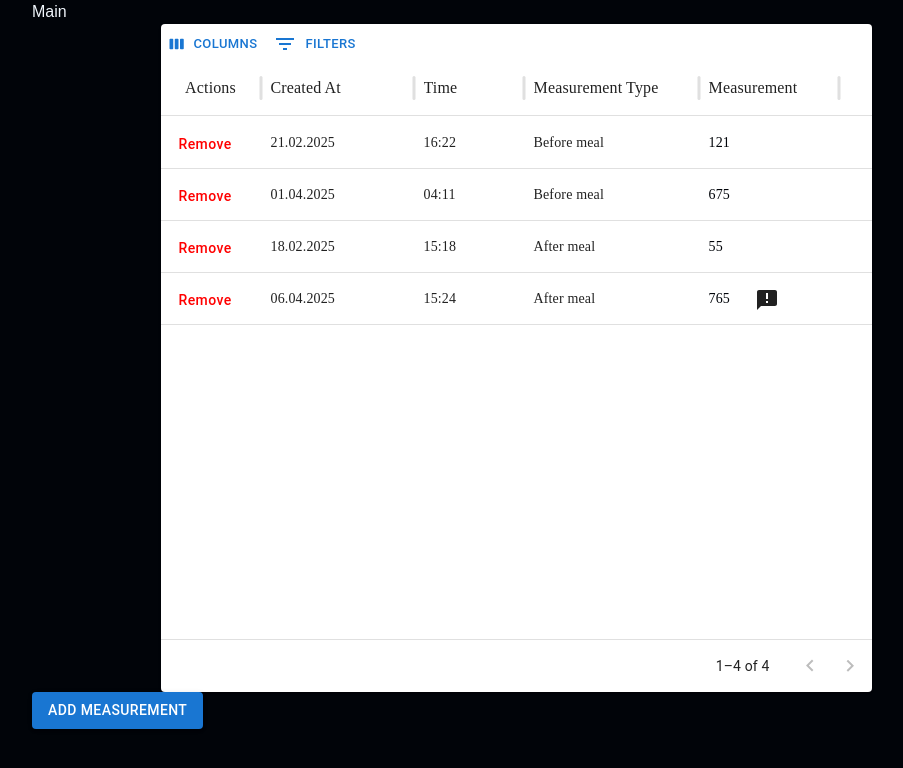
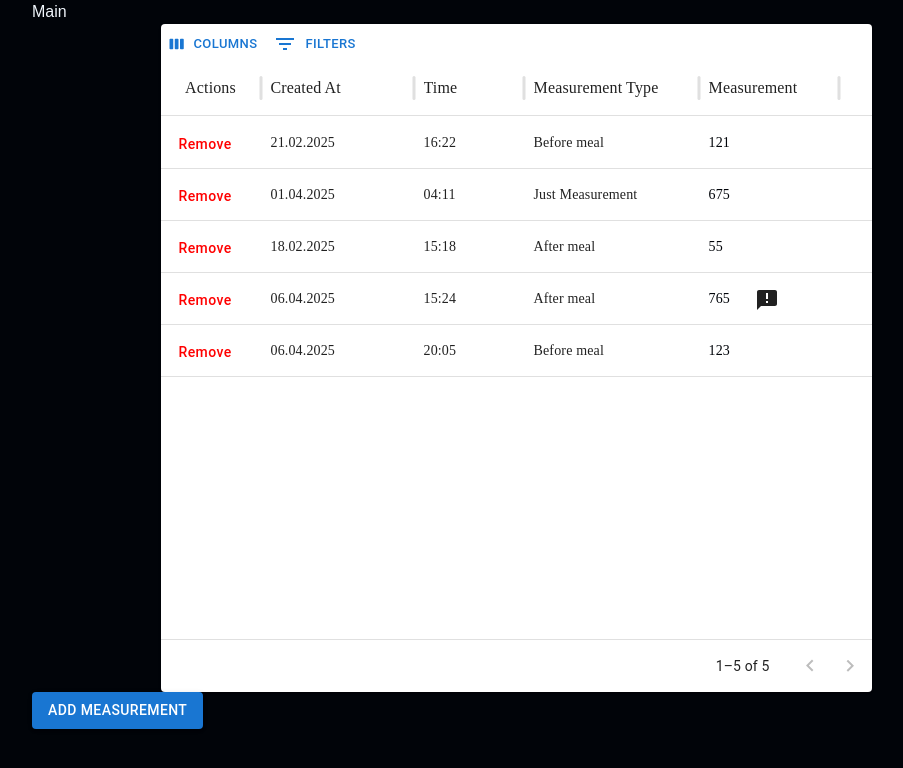
Before and after one commit to Vladislav-096/blood-sugar-monitoring-diary, a React (Vite) app: page / in a window 1280 px wide. Shown: the top 768 px of the page, without its empty margins (124-1027 px from the left). Built offline with nearby package versions, Linux system fonts and the light colour scheme; data requests are answered from the project's data file; a web font is replaced by a local one.

Commit message:
fix: table sells editing

```diff
--- a/db.json
+++ b/db.json
@@ -19,15 +19,15 @@
     {
       "id": "0196038b-de1d-74cb-a582-706edd93dec3",
       "createdAt": 1743541200,
-      "updatedAt": 1743942356,
+      "updatedAt": 1743959215,
       "time": "04:11",
-      "typeOfMeasurement": "1",
+      "typeOfMeasurement": "3",
       "measurement": 675
     },
     {
       "id": "01960b09-f0c9-71da-afc3-a7388c6d1aeb",
       "createdAt": 1739912400,
-      "updatedAt": 1743956006,
+      "updatedAt": 1743964754,
       "time": "15:18",
       "typeOfMeasurement": "2",
       "measurement": 55
@@ -47,6 +47,14 @@
           }
         ]
       }
+    },
+    {
+      "id": "01960c12-86e1-765f-8b89-03b65edb33d9",
+      "createdAt": 1743959154,
+      "updatedAt": 1743970959,
+      "time": "20:05",
+      "typeOfMeasurement": "1",
+      "measurement": 123
     }
   ],
   "typesOfMeasuremens": [
--- a/src/components/Table/Table.tsx
+++ b/src/components/Table/Table.tsx
@@ -270,20 +270,28 @@ export const Table = ({
     ) => {
       const areObjectsTheSame = areObjectsEqual(newRow, oldRow);
 
+      console.log(oldRow);
+      console.log(newRow);
+
       if (!areObjectsTheSame) {
-        const row = {
-          ...newRow,
+        const row: MeasurementData = {
+          ...(newRow as MeasurementData),
           updatedAt: dayjs().unix(),
           measurement: Number(newRow.measurement),
         };
 
-        console.log("row", row);
+        if (
+          oldRow.typeOfMeasurement === "2" &&
+          newRow.typeOfMeasurement !== "2"
+        ) {
+          delete row.afterMealMeasurement;
+        }
 
+        console.log(row);
         const res = await mutateRow(row as MeasurementData);
 
-        console.log("res", res);
         if (res.payload) {
-          return newRow;
+          return row;
         }
         return oldRow;
       } else {
@@ -303,7 +311,6 @@ export const Table = ({
     // event: MuiEvent,
     // details: GridCallbackDetails
   ) => {
-    console.log("params", params);
     if (
       params.field === "measurement" &&
       params.row.typeOfMeasurement === "2"
@@ -317,8 +324,6 @@ export const Table = ({
       // };
 
       const data: MeasurementData = params.row;
-
-      console.log("data", data);
 
       setAfterMealMeasurement(data);
 
--- a/src/constants/constants.ts
+++ b/src/constants/constants.ts
@@ -19,3 +19,53 @@ export const requestErrorInitial = {
   code: "",
   message: "",
 };
+
+export const textFieldStyle = {
+  ".MuiInputLabel-root": {
+    color: "#9198a1",
+    "&.Mui-focused": {
+      color: "#9198a1",
+    },
+    // Дизейблд для MuiOutlinedInput-root (ниже) перебивает, видимо, цвет лейбла. Еще раз продублировал тут дизейблед
+    "&.Mui-disabled": {
+      color: "#9198a1",
+    },
+  },
+  ".MuiInputBase-root": {
+    backgroundColor: "#151b23",
+  },
+  ".MuiOutlinedInput-root": {
+    input: {
+      color: "#f0f6fc",
+      backgroundColor: "#151b23",
+      borderRadius: "5px",
+    },
+    fieldSet: {
+      border: "1px solid #3d444db3",
+    },
+    "&:hover fieldset": {
+      border: "1px solid #9198a1",
+    },
+    "&.Mui-focused fieldset": {
+      border: "1px solid #9198a1",
+    },
+  },
+  ".MuiSvgIcon-root": {
+    color: "#f0f6fc", // Цвет иконки
+  },
+  // Стили для дизейбленного состояния
+  ".Mui-disabled": {
+    "&.MuiOutlinedInput-root": {
+      input: {
+        WebkitTextFillColor: "#9198a1",
+      },
+      fieldSet: {
+        border: "1px solid #3d444db3", // Цвет рамки при дизейбле
+      },
+    },
+  },
+
+  "& .MuiInputBase-input .Mui-disabled": {
+    color: "red", // Darker label color
+  },
+};
--- a/src/features/measurementModal/MeasurementModal.tsx
+++ b/src/features/measurementModal/MeasurementModal.tsx
@@ -19,7 +19,6 @@ import {
   AfterMealMeasurement,
   FieldName,
   MeasurementData,
-  textFieldStyle,
 } from "../../types/types";
 import { modalContentStyles } from "../../utils/modalContentStyles";
 import {
@@ -36,6 +35,7 @@ import {
 import { CustomErrorAlert } from "../../components/CustomErrorAlert/CustomErrorAlert";
 import { SubmitModalButton } from "../../components/SubmitModalButton/SubmitModalButton";
 import { CustomTypography } from "../../components/CustomTypography/CustomTypography";
+import { textFieldStyle } from "../../constants/constants";
 
 interface MeasurementModal {
   open: boolean;
--- a/src/types/types.ts
+++ b/src/types/types.ts
@@ -54,53 +54,3 @@ export interface RequestError {
   code: string;
   message: string;
 }
-
-export const textFieldStyle = {
-  ".MuiInputLabel-root": {
-    color: "#9198a1",
-    "&.Mui-focused": {
-      color: "#9198a1",
-    },
-    // Дизейблд для MuiOutlinedInput-root (ниже) перебивает, видимо, цвет лейбла. Еще раз продублировал тут дизейблед
-    "&.Mui-disabled": {
-      color: "#9198a1",
-    },
-  },
-  ".MuiInputBase-root": {
-    backgroundColor: "#151b23",
-  },
-  ".MuiOutlinedInput-root": {
-    input: {
-      color: "#f0f6fc",
-      backgroundColor: "#151b23",
-      borderRadius: "5px",
-    },
-    fieldSet: {
-      border: "1px solid #3d444db3",
-    },
-    "&:hover fieldset": {
-      border: "1px solid #9198a1",
-    },
-    "&.Mui-focused fieldset": {
-      border: "1px solid #9198a1",
-    },
-  },
-  ".MuiSvgIcon-root": {
-    color: "#f0f6fc", // Цвет иконки
-  },
-  // Стили для дизейбленного состояния
-  ".Mui-disabled": {
-    "&.MuiOutlinedInput-root": {
-      input: {
-        WebkitTextFillColor: "#9198a1",
-      },
-      fieldSet: {
-        border: "1px solid #3d444db3", // Цвет рамки при дизейбле
-      },
-    },
-  },
-
-  "& .MuiInputBase-input .Mui-disabled": {
-    color: "red", // Darker label color
-  },
-};
```
Also changed, not shown: src/features/editAfterMealMeasurementModal/EditAfterMealMeasurementModa.tsx (+5 -7 lines).
